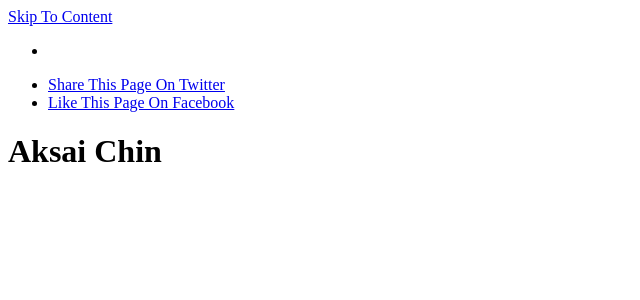
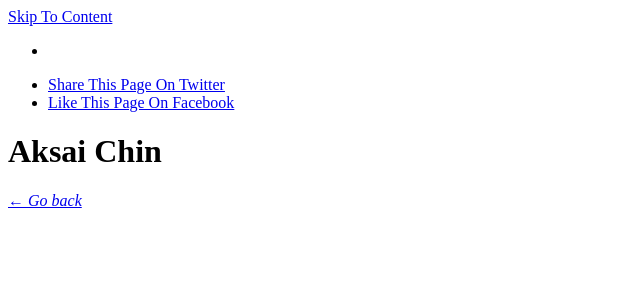
Before and after one commit to alykat/map-disputes, a Flask app: template templates/dispute.html in a window 1280 px wide. Shown: the top 300 px of the page, without its empty margins (0-640 px from the left). Run offline with Flask 2, Linux system fonts and the light colour scheme; the template is opened without the code that fills it, so the values that code supplies are empty.

Commit message:
add go back link

```diff
--- a/templates/dispute.html
+++ b/templates/dispute.html
@@ -20,6 +20,7 @@
         <div class="row">
             <div class="col-md-12">
               <h1>Aksai Chin</h1>
+              <a class="dispute-link" href="/"><em>&larr; Go back</em></a>
             </div>
         </div>
     </div>
```
